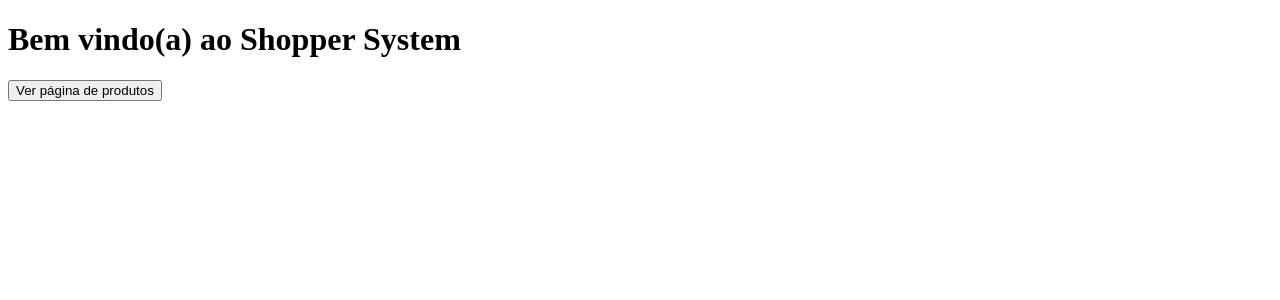
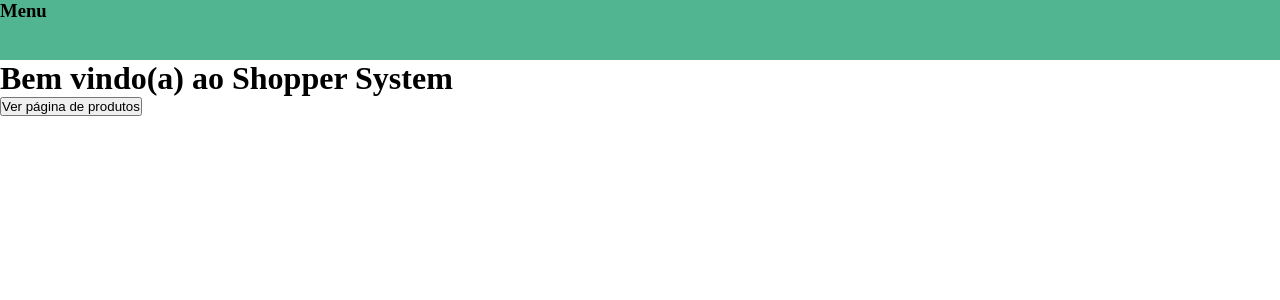
Before and after one commit to matheusmantini/stock-management-ui, a React (Create React App) app: page / in a window 1280 px wide. Shown: the top 300 px of the page. Built offline with nearby package versions, Linux system fonts and the light colour scheme.

Commit message:
Add global styles

```diff
--- a/src/App.js
+++ b/src/App.js
@@ -1,9 +1,11 @@
 import React from "react";
+import GlobalStyle from "./globalStyles";
 import Router from "./routes/Router";
 
 const App = () => {
   return (
     <>
+      <GlobalStyle />
       <Router />
     </>
   );
--- a/src/components/Header/Header.js
+++ b/src/components/Header/Header.js
@@ -1,10 +1,11 @@
 import React from "react";
+import { Container } from "./styled";
 
 const Header = () => {
   return (
-    <>
+    <Container>
       <h3>Menu</h3>
-    </>
+    </Container>
   );
 };
 
--- a/src/components/Header/styled.js
+++ b/src/components/Header/styled.js
@@ -1 +1,7 @@
 import styled from "styled-components";
+
+export const Container = styled.div`
+  background-color: rgb(82, 181, 145);
+  width: auto;
+  height: 60px;
+`;
--- /dev/null
+++ b/src/globalStyles.js
@@ -0,0 +1,12 @@
+import { createGlobalStyle } from "styled-components";
+
+const GlobalStyle = createGlobalStyle`
+  * {
+    margin: 0;
+    padding: 0;
+    box-sizing: border-box;
+  }
+
+`;
+
+export default GlobalStyle;
--- a/src/pages/HomePage/HomePage.js
+++ b/src/pages/HomePage/HomePage.js
@@ -2,11 +2,13 @@ import React from "react";
 import { goToProductsPage } from "../../routes/coordinator";
 import { useNavigate } from "react-router-dom";
 import { ButtonsContainer } from "./styled";
+import Header from "../../components/Header/Header";
 
 const HomePage = () => {
   const navigate = useNavigate();
   return (
     <>
+      <Header />
       <h1>Bem vindo(a) ao Shopper System</h1>
       <ButtonsContainer>
         <button onClick={() => goToProductsPage(navigate)}>
```
